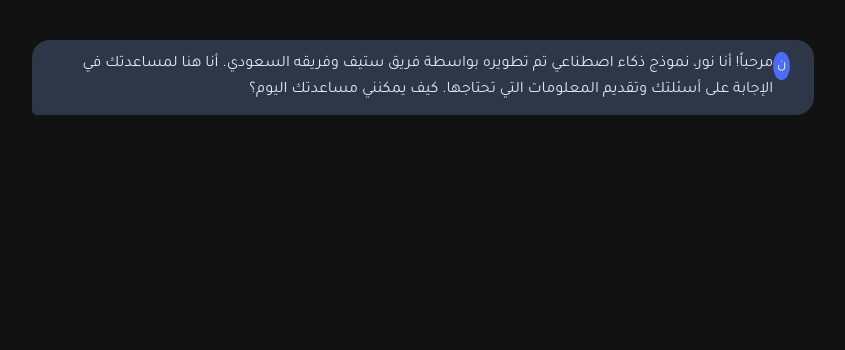
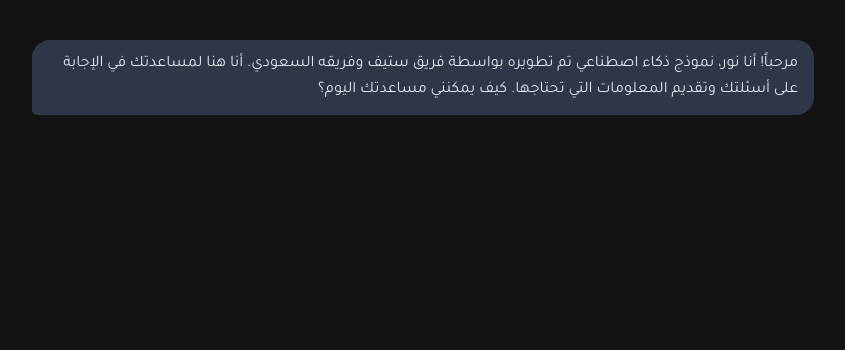
Before and after one commit to Abdualzizsm/noor, a Flask app: page / in a window 1280 px wide. Shown: the part 70-420 px from the top of the page, without its empty margins (394-1239 px from the left). Run offline with Flask 3, Linux system fonts and the light colour scheme.

Commit message:
إزالة أيقونة حرف النون من الردود

```diff
--- a/static/css/style.css
+++ b/static/css/style.css
@@ -114,19 +114,6 @@ main {
     background-color: #2d3748;
     color: #e2e8f0;
     border-bottom-left-radius: 5px;
-}
-
-.bot-icon {
-    width: 28px;
-    height: 28px;
-    margin-right: 8px;
-    background-color: #4a6cf7;
-    border-radius: 50%;
-    display: flex;
-    justify-content: center;
-    align-items: center;
-    color: white;
-    font-size: 14px;
 }
 
 .message-content p {
--- a/static/js/script.js
+++ b/static/js/script.js
@@ -73,7 +73,6 @@ document.addEventListener('DOMContentLoaded', function() {
             typingIndicator.className = 'message bot';
             typingIndicator.innerHTML = `
                 <div class="message-content">
-                    <div class="bot-icon">ن</div>
                     <div class="typing-indicator">
                         <span></span>
                         <span></span>
@@ -132,7 +131,6 @@ document.addEventListener('DOMContentLoaded', function() {
         if (sender === 'bot') {
             messageContent = `
                 <div class="message-content">
-                    <div class="bot-icon">ن</div>
                     <p>${content}</p>
                 </div>
             `;
@@ -174,7 +172,6 @@ document.addEventListener('DOMContentLoaded', function() {
         notificationDiv.className = 'message bot';
         notificationDiv.innerHTML = `
             <div class="message-content">
-                <div class="bot-icon">ن</div>
                 <p>${message}</p>
             </div>
         `;
--- a/templates/index.html
+++ b/templates/index.html
@@ -23,7 +23,6 @@
                 <div class="chat-messages" id="chat-messages">
                     <div class="message bot">
                         <div class="message-content">
-                            <div class="bot-icon">ن</div>
                             <p>مرحباً! أنا نور، نموذج ذكاء اصطناعي تم تطويره بواسطة فريق ستيف وفريقه السعودي. أنا هنا لمساعدتك في الإجابة على أسئلتك وتقديم المعلومات التي تحتاجها. كيف يمكنني مساعدتك اليوم؟</p>
                         </div>
                     </div>
```
